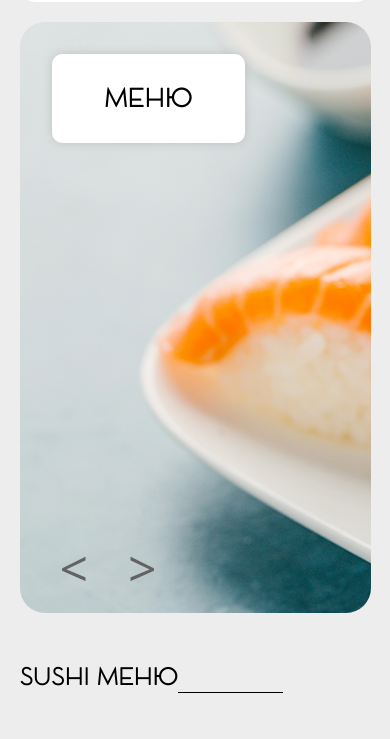
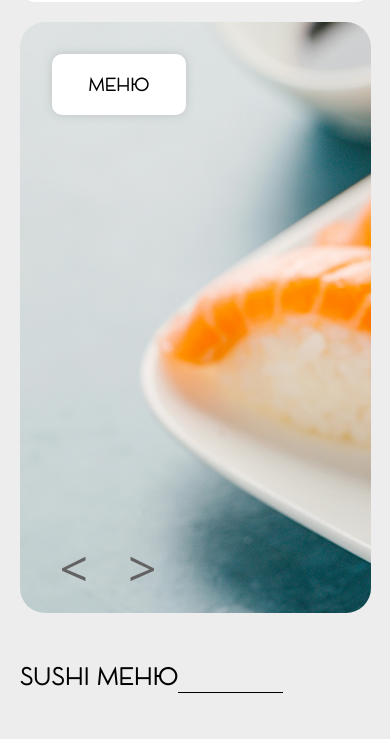
Before and after one commit to anisova/sushi, a website: page app/index.html in a window 390 px wide. Shown: the part 68-807 px from the top of the page. Drawn offline with Linux system fonts and the light colour scheme; files whose address does not match are found by name.

Commit message:
first page

```diff
--- a/app/sass/_base.scss
+++ b/app/sass/_base.scss
@@ -111,9 +111,13 @@ img {
   transition:  all 0.5s ease;
 
   &:hover {
-    box-shadow: 0 0 10px rgba(grey, 0.3);
+    box-shadow: 2px 2px 2px rgba(grey, 0.5);
     transition:  all 0.5s ease;
-    border: 1px solid rgba(grey, 0.4);
+    border: 1px solid rgba(grey, 1);
+    background-color: transparent;
+  }
+  @include tablets {
+    font-size: 18px;
   }
 
 }
@@ -154,10 +158,13 @@ img {
   position: relative;
   padding: 0 0 0 2em;
   margin: 3em 0;
+  @include tablets {
+    margin: 2em 0;
+  }
   @include phones {
     font-size: 24px;
     padding: 0;
-    margin: 2em 0;
+
   }
   &:before {
       content: '';
@@ -190,6 +197,9 @@ img {
   display: flex;
   flex-wrap: wrap;
   justify-content: space-between;
+  @include phones {
+    justify-content: center;
+  }
   &__link {
     height: 15em;
     display: block;
@@ -216,6 +226,7 @@ img {
     margin-bottom: 2em;
   }
   &-card {
+
     @include tablets {
       width: 49%;
     }
@@ -267,6 +278,10 @@ img {
   display: flex;
   flex-wrap: wrap;
   justify-content: space-between;
+  @include phones {
+    justify-content: center;
+  }
+
 }
 .product-card {
 background-color: $whiteColor;
@@ -275,6 +290,9 @@ padding: 1em 2em;
 border-radius: 25px;
 font-size: 14px;
 position: relative;
+@include middle {
+  width: 32%;
+}
 @include tablets {
   width: 49%;
 }
--- a/app/sass/_choose-menu.scss
+++ b/app/sass/_choose-menu.scss
@@ -3,18 +3,28 @@
     border-radius: 15px;
     display: flex;
     flex-wrap: wrap;
-    @include tablets {
+    @include middle {
         flex-direction: column;
         align-items: center;
     }
     &__left {
         display: flex;
         align-items: center;
+        @include middle {
+        order: 1;}
     }
     &__button {
         margin: 0 0 0 1em;
         position: relative;
 
+        @include middle {
+            margin: 1em 0;
+          }
+
+    }
+    &__toggle {
+        @include phones {
+        width: 33%;}
 
     }
     &__right {
@@ -23,6 +33,11 @@
         align-items: center;
         flex-wrap: wrap;
         position: relative;
+        @include middle {
+            justify-content: center;
+            order: 0;
+            margin: 0;
+        }
         &:after {
             content: '';
             position: absolute;
@@ -32,13 +47,18 @@
             width: 1px;
             background-color: black;
             height: 80%;
+            @include middle {
+                display: none;}
         }
     }
 }
 
-
 .toggle {
     cursor: pointer;
+    display: flex;
+    @include phones{
+    justify-content: center;
+    }
 
 &__checkbox {
     display: none;}
```
Also changed, not shown: app/index.html (+1 -13 lines), app/css/main.css.
